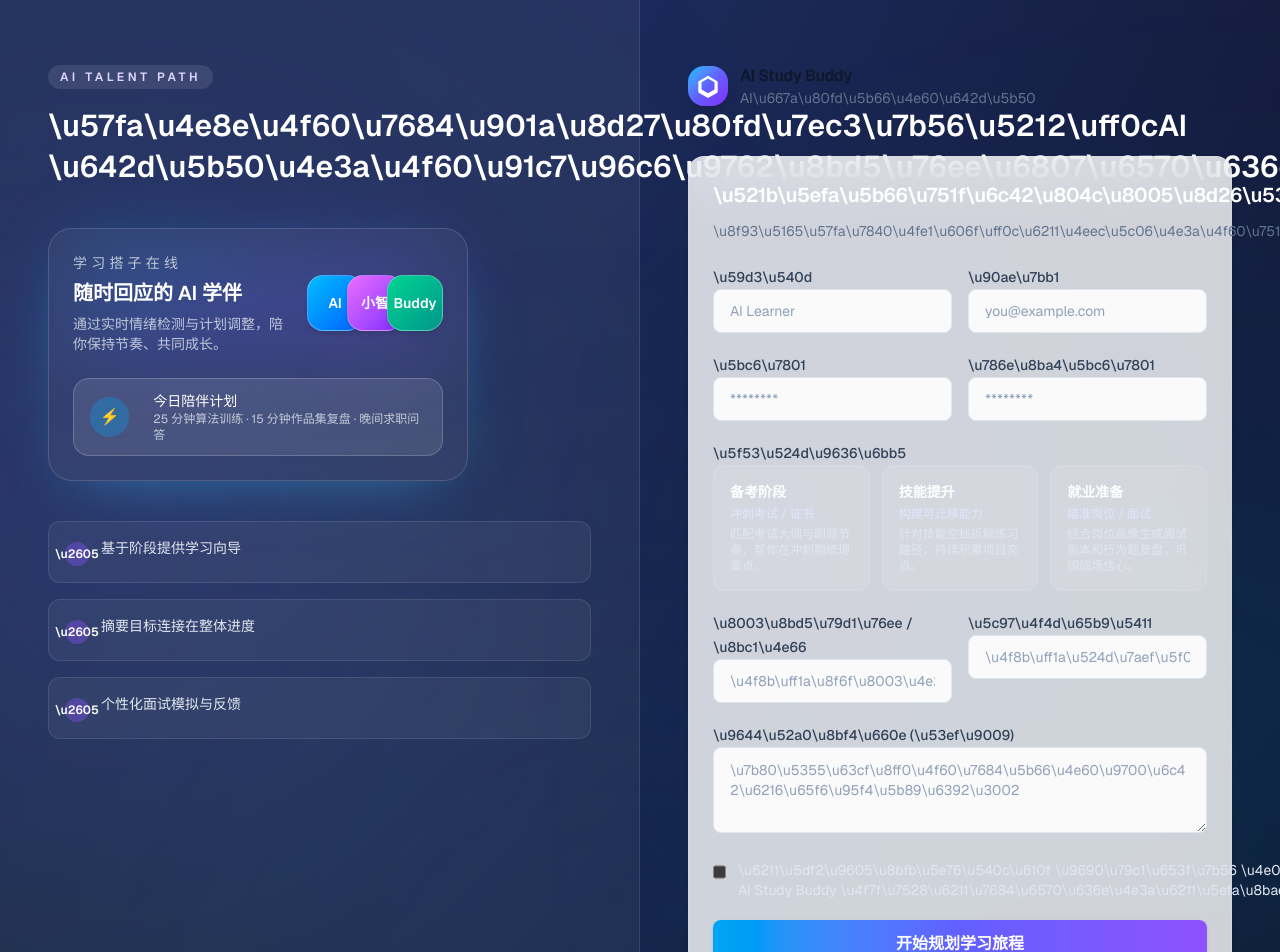
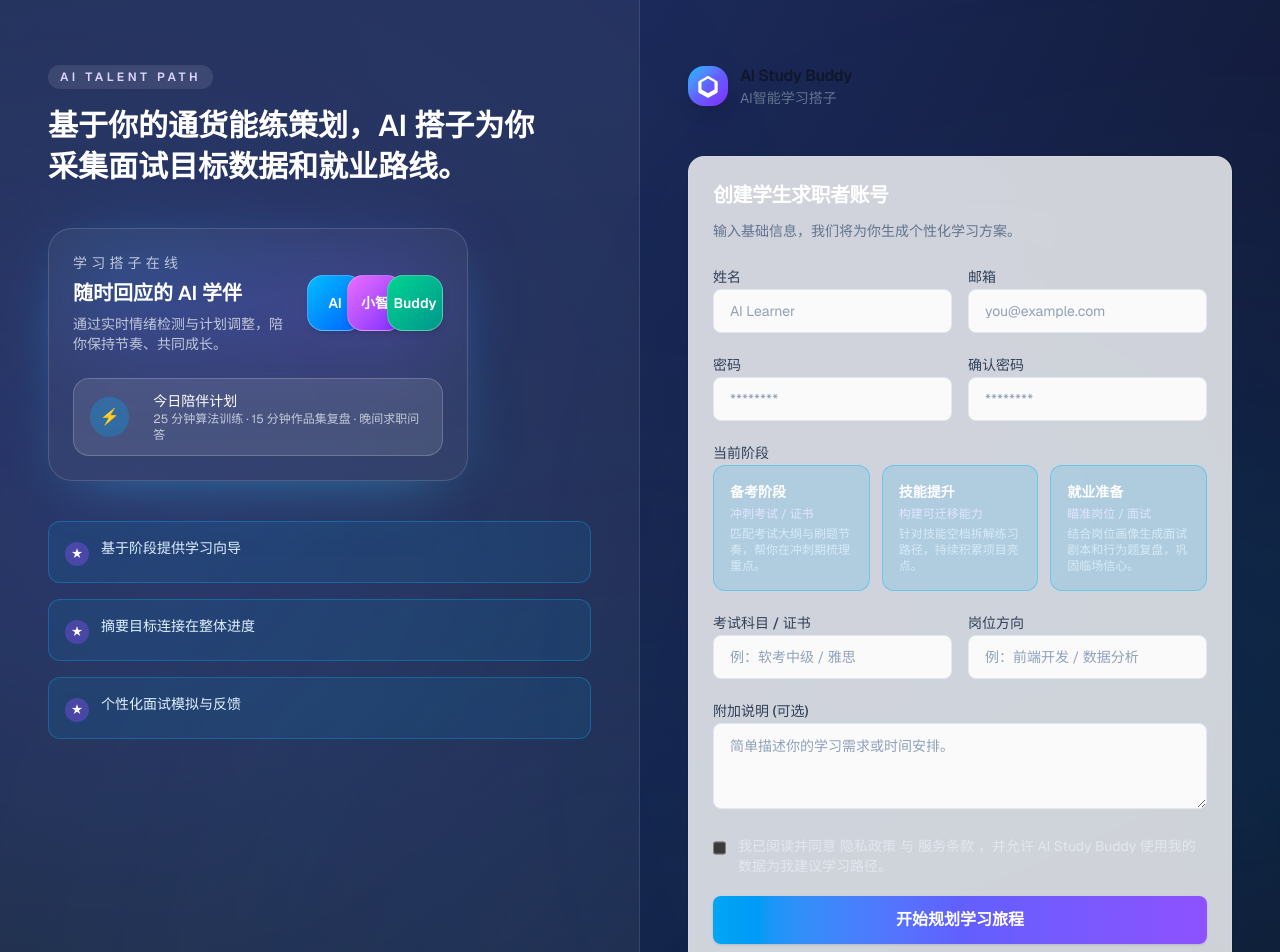
Before and after one commit to 542101079-hub/ai-study-buddy, a Next.js app: page /signup in a window 1280 px wide. Shown: the top 952 px of the page. Built offline with nearby package versions, Linux system fonts and the light colour scheme.

Commit message:
UI:注册页面乱码修复

```diff
--- a/src/app/signup/page.tsx
+++ b/src/app/signup/page.tsx
@@ -22,28 +22,28 @@ import { cn } from "@/lib/utils";
 const STAGES = [
   {
     value: "exam",
-    label: "\u5907\u8003\u9636\u6bb5",
-    headline: "\u51b2\u523a\u8003\u8bd5 / \u8bc1\u4e66",
-    description: "\u5339\u914d\u8003\u8bd5\u5927\u7eb2\u4e0e\u5237\u9898\u8282\u594f\uff0c\u5e2e\u4f60\u5728\u51b2\u523a\u671f\u68b3\u7406\u91cd\u70b9\u3002",
+    label: "备考阶段",
+    headline: "冲刺考试 / 证书",
+    description: "匹配考试大纲与刷题节奏，帮你在冲刺期梳理重点。",
   },
   {
     value: "skills",
-    label: "\u6280\u80fd\u63d0\u5347",
-    headline: "\u6784\u5efa\u53ef\u8fc1\u79fb\u80fd\u529b",
-    description: "\u9488\u5bf9\u6280\u80fd\u7a7a\u6863\u62c6\u89e3\u7ec3\u4e60\u8def\u5f84\uff0c\u6301\u7eed\u79ef\u7d2f\u9879\u76ee\u4eae\u70b9\u3002",
+    label: "技能提升",
+    headline: "构建可迁移能力",
+    description: "针对技能空档拆解练习路径，持续积累项目亮点。",
   },
   {
     value: "job",
-    label: "\u5c31\u4e1a\u51c6\u5907",
-    headline: "\u7784\u51c6\u5c97\u4f4d / \u9762\u8bd5",
-    description: "\u7ed3\u5408\u5c97\u4f4d\u753b\u50cf\u751f\u6210\u9762\u8bd5\u5267\u672c\u548c\u884c\u4e3a\u9898\u590d\u76d8\uff0c\u5de9\u56fa\u4e34\u573a\u4fe1\u5fc3\u3002",
+    label: "就业准备",
+    headline: "瞄准岗位 / 面试",
+    description: "结合岗位画像生成面试剧本和行为题复盘，巩固临场信心。",
   },
 ] as const;
 
 const INSIGHTS = [
-  "\u57fa\u4e8e\u9636\u6bb5\u63d0\u4f9b\u5b66\u4e60\u5411\u5bfc",
-  "\u6458\u8981\u76ee\u6807\u8fde\u63a5\u5728\u6574\u4f53\u8fdb\u5ea6",
-  "\u4e2a\u6027\u5316\u9762\u8bd5\u6a21\u62df\u4e0e\u53cd\u9988",
+  "基于阶段提供学习向导",
+  "摘要目标连接在整体进度",
+  "个性化面试模拟与反馈",
 ];
 
 const EMAIL_PATTERN = /[^\s@]+@[^\s@]+\.[^\s@]+/;
@@ -89,38 +89,38 @@ export default function SignupPage() {
     const nextErrors: FieldErrors = {};
 
     if (!name) {
-      nextErrors.name = "\u8bf7\u586b\u5199\u59d3\u540d\u3002";
+      nextErrors.name = "请填写姓名。";
     }
 
     if (!email) {
-      nextErrors.email = "\u8bf7\u586b\u5199\u90ae\u7bb1\u5730\u5740\u3002";
+      nextErrors.email = "请填写邮箱地址。";
     } else if (!EMAIL_PATTERN.test(email)) {
-      nextErrors.email = "\u8bf7\u8f93\u5165\u6709\u6548\u7684\u90ae\u7bb1\u5730\u5740\u3002";
+      nextErrors.email = "请输入有效的邮箱地址。";
     }
 
     if (!password) {
-      nextErrors.password = "\u8bf7\u586b\u5199\u5bc6\u7801\u3002";
+      nextErrors.password = "请填写密码。";
     } else if (password.length < 6) {
-      nextErrors.password = "\u5bc6\u7801\u81f3\u5c11\u9700\u89816\u4f4d\u5b57\u7b26\u3002";
+      nextErrors.password = "密码至少需要6位字符。";
     }
 
     if (!confirmPassword) {
-      nextErrors.confirmPassword = "\u8bf7\u518d\u6b21\u8f93\u5165\u5bc6\u7801\u3002";
+      nextErrors.confirmPassword = "请再次输入密码。";
     } else if (password && confirmPassword && password !== confirmPassword) {
-      nextErrors.confirmPassword = "\u4e24\u6b21\u8f93\u5165\u7684\u5bc6\u7801\u4e0d\u4e00\u81f4\u3002";
+      nextErrors.confirmPassword = "两次输入的密码不一致。";
     }
 
     if (!stage) {
-      nextErrors.stage = "\u8bf7\u9009\u62e9\u5f53\u524d\u9636\u6bb5\u3002";
+      nextErrors.stage = "请选择当前阶段。";
     }
 
     if (!consentChecked) {
-      nextErrors.consent = "\u8981\u7ee7\u7eed\uff0c\u9700\u540c\u610f\u9690\u79c1\u653f\u7b56\u4e0e\u670d\u52a1\u6761\u6b3e\u3002";
+      nextErrors.consent = "要继续，需同意隐私政策与服务条款。";
     }
 
     if (Object.keys(nextErrors).length > 0) {
       setFieldErrors(nextErrors);
-      setFormError("\u8bf7\u68c0\u67e5\u6807\u8bb0\u7684\u5b57\u6bb5\u3002");
+      setFormError("请检查标记的字段。");
       return;
     }
 
@@ -137,7 +137,7 @@ export default function SignupPage() {
       router.replace("/dashboard");
     } catch (error) {
       console.error("signup failed", error);
-      setFormError("\u6ce8\u518c\u5931\u8d25\uff0c\u8bf7\u7a0d\u540e\u91cd\u8bd5\u3002");
+      setFormError("注册失败，请稍后重试。");
     } finally {
       setLoading(false);
     }
@@ -160,7 +160,7 @@ export default function SignupPage() {
                 AI Talent Path
               </span>
               <h2 className="max-w-lg text-3xl font-semibold leading-snug">
-                \u57fa\u4e8e\u4f60\u7684\u901a\u8d27\u80fd\u7ec3\u7b56\u5212\uff0cAI \u642d\u5b50\u4e3a\u4f60\u91c7\u96c6\u9762\u8bd5\u76ee\u6807\u6570\u636e\u548c\u5c31\u4e1a\u8def\u7ebf\u3002
+                基于你的通货能练策划，AI 搭子为你采集面试目标数据和就业路线。
               </h2>
             </div>
             <StudyBuddyIllustration className="w-full" />
@@ -168,10 +168,10 @@ export default function SignupPage() {
               {INSIGHTS.map((item) => (
                 <li
                   key={item}
-                  className="flex items-start gap-3 rounded-xl border border-white/10 bg-white/5 p-4"
+                  className="flex items-start gap-3 rounded-xl border border-sky-400/30 bg-sky-500/10 p-4 text-sky-100"
                 >
                   <span className="mt-1 inline-flex h-6 w-6 items-center justify-center rounded-full bg-violet-500/35 text-xs font-semibold text-white">
-                    \u2605
+                    ★
                   </span>
                   <span>{item}</span>
                 </li>
@@ -179,26 +179,26 @@ export default function SignupPage() {
             </ul>
           </div>
           <div className="text-xs text-slate-300">
-            \u52a0\u5165\u540e\u6309\u9879\u76ee\u5206\u7c7b\u7acb\u5373\u751f\u6210\u4e2a\u6027\u5316\u63d0\u9ad8\u65b9\u6848\u3002
+            加入后按项目分类立即生成个性化提高方案。
           </div>
         </aside>
         <div className="order-1 w-full px-6 py-10 sm:px-10 lg:order-2 lg:w-1/2 lg:px-12 lg:py-16">
-          <BrandLogo subtitle="AI\u667a\u80fd\u5b66\u4e60\u642d\u5b50" />
+          <BrandLogo subtitle="AI智能学习搭子" />
           <div className="mt-12 max-w-xl">
             <Card className="border-white/10 bg-white/10 text-white backdrop-blur-xl">
               <CardHeader className="space-y-3">
                 <CardTitle className="text-3xl font-semibold">
-                  \u521b\u5efa\u5b66\u751f\u6c42\u804c\u8005\u8d26\u53f7
+                  创建学生求职者账号
                 </CardTitle>
                 <CardDescription className="text-base text-slate-200">
-                  \u8f93\u5165\u57fa\u7840\u4fe1\u606f\uff0c\u6211\u4eec\u5c06\u4e3a\u4f60\u751f\u6210\u4e2a\u6027\u5316\u5b66\u4e60\u65b9\u6848\u3002
+                  输入基础信息，我们将为你生成个性化学习方案。
                 </CardDescription>
               </CardHeader>
               <CardContent className="space-y-6">
                 <form className="space-y-5" onSubmit={handleSubmit} noValidate>
                   <div className="grid gap-4 sm:grid-cols-2">
                     <div className="space-y-2">
-                      <Label htmlFor="name">\u59d3\u540d</Label>
+                      <Label htmlFor="name">姓名</Label>
                       <Input
                         id="name"
                         name="name"
@@ -216,7 +216,7 @@ export default function SignupPage() {
                       )}
                     </div>
                     <div className="space-y-2">
-                      <Label htmlFor="email">\u90ae\u7bb1</Label>
+                      <Label htmlFor="email">邮箱</Label>
                       <Input
                         id="email"
                         name="email"
@@ -236,7 +236,7 @@ export default function SignupPage() {
                   </div>
                   <div className="grid gap-4 sm:grid-cols-2">
                     <div className="space-y-2">
-                      <Label htmlFor="password">\u5bc6\u7801</Label>
+                      <Label htmlFor="password">密码</Label>
                       <Input
                         id="password"
                         name="password"
@@ -254,7 +254,7 @@ export default function SignupPage() {
                       )}
                     </div>
                     <div className="space-y-2">
-                      <Label htmlFor="confirmPassword">\u786e\u8ba4\u5bc6\u7801</Label>
+                      <Label htmlFor="confirmPassword">确认密码</Label>
                       <Input
                         id="confirmPassword"
                         name="confirmPassword"
@@ -273,7 +273,7 @@ export default function SignupPage() {
                     </div>
                   </div>
                   <div className="space-y-3">
-                    <Label>\u5f53\u524d\u9636\u6bb5</Label>
+                    <Label>当前阶段</Label>
                     <input type="hidden" name="stage" value={selectedStage} />
                     <div className="grid gap-3 sm:grid-cols-3">
                       {STAGES.map((item) => {
@@ -286,23 +286,23 @@ export default function SignupPage() {
                             disabled={loading}
                             aria-pressed={isActive}
                             className={cn(
-                              "flex h-full flex-col gap-1 rounded-xl border border-white/10 bg-white/10 p-4 text-left transition-all",
-                              "hover:border-indigo-200/60 hover:bg-white/12",
+                              "flex h-full flex-col gap-1 rounded-xl border border-sky-400/40 bg-sky-500/15 p-4 text-left text-sky-100 transition-all",
+                              "hover:border-sky-300/70 hover:bg-sky-500/25 hover:text-white",
                               isActive &&
-                                "border-indigo-300/60 bg-indigo-500/25 shadow-[0_18px_45px_rgba(79,70,229,0.3)]",
+                                "border-indigo-300/60 bg-indigo-500/25 text-white shadow-[0_18px_45px_rgba(79,70,229,0.3)]",
                               loading && "cursor-not-allowed opacity-70",
                             )}
                           >
                             <span className="text-sm font-semibold text-white">{item.label}</span>
                             <span className="text-xs text-indigo-100">{item.headline}</span>
-                            <span className="text-xs text-slate-200">{item.description}</span>
+                            <span className="text-xs text-sky-100/80">{item.description}</span>
                           </button>
                         );
                       })}
                     </div>
                     {stageMeta && (
                       <div className="rounded-lg border border-white/10 bg-slate-950/50 px-4 py-3 text-xs text-slate-200">
-                        \u5df2\u9009\u62e9\uff1a{stageMeta.label} \u00b7 {stageMeta.headline}
+                        已选择：{stageMeta.label} · {stageMeta.headline}
                       </div>
                     )}
                     {fieldErrors.stage && (
@@ -311,33 +311,33 @@ export default function SignupPage() {
                   </div>
                   <div className="grid gap-4 sm:grid-cols-2">
                     <div className="space-y-2">
-                      <Label htmlFor="goalExam">\u8003\u8bd5\u79d1\u76ee / \u8bc1\u4e66</Label>
+                      <Label htmlFor="goalExam">考试科目 / 证书</Label>
                       <Input
                         id="goalExam"
                         name="goalExam"
                         type="text"
-                        placeholder="\u4f8b\uff1a\u8f6f\u8003\u4e2d\u7ea7 / \u96c5\u601d"
+                        placeholder="例：软考中级 / 雅思"
                         disabled={loading}
                       />
                     </div>
                     <div className="space-y-2">
-                      <Label htmlFor="goalJob">\u5c97\u4f4d\u65b9\u5411</Label>
+                      <Label htmlFor="goalJob">岗位方向</Label>
                       <Input
                         id="goalJob"
                         name="goalJob"
                         type="text"
-                        placeholder="\u4f8b\uff1a\u524d\u7aef\u5f00\u53d1 / \u6570\u636e\u5206\u6790"
+                        placeholder="例：前端开发 / 数据分析"
                         disabled={loading}
                       />
                     </div>
                   </div>
                   <div className="space-y-2">
-                    <Label htmlFor="notes">\u9644\u52a0\u8bf4\u660e (\u53ef\u9009)</Label>
+                    <Label htmlFor="notes">附加说明 (可选)</Label>
                     <textarea
                       id="notes"
                       name="notes"
                       rows={3}
-                      placeholder="\u7b80\u5355\u63cf\u8ff0\u4f60\u7684\u5b66\u4e60\u9700\u6c42\u6216\u65f6\u95f4\u5b89\u6392\u3002"
+                      placeholder="简单描述你的学习需求或时间安排。"
                       disabled={loading}
                       className="w-full rounded-lg border border-slate-200 bg-white/90 px-4 py-3 text-sm text-slate-900 placeholder:text-slate-400 focus-visible:outline-none focus-visible:ring-2 focus-visible:ring-sky-500 focus-visible:ring-offset-2 focus-visible:ring-offset-white disabled:cursor-not-allowed disabled:opacity-60 dark:border-slate-800 dark:bg-slate-950 dark:text-slate-100 dark:placeholder:text-slate-500"
                     />
@@ -353,21 +353,21 @@ export default function SignupPage() {
                         aria-describedby={fieldErrors.consent ? "signup-consent-error" : undefined}
                       />
                       <span>
-                        \u6211\u5df2\u9605\u8bfb\u5e76\u540c\u610f
+                        我已阅读并同意
                         <a
                           href="#privacy"
                           className="px-1 text-sky-300 underline-offset-2 hover:underline"
                         >
-                          \u9690\u79c1\u653f\u7b56
+                          隐私政策
                         </a>
-                        \u4e0e
+                        与
                         <a
                           href="#terms"
                           className="px-1 text-sky-300 underline-offset-2 hover:underline"
                         >
-                          \u670d\u52a1\u6761\u6b3e
+                          服务条款
                         </a>
-                        \uff0c\u5e76\u5141\u8bb8 AI Study Buddy \u4f7f\u7528\u6211\u7684\u6570\u636e\u4e3a\u6211\u5efa\u8bae\u5b66\u4e60\u8def\u5f84\u3002
+                        ，并允许 AI Study Buddy 使用我的数据为我建议学习路径。
                       </span>
                     </label>
                     {fieldErrors.consent && (
@@ -385,13 +385,13 @@ export default function SignupPage() {
                     </div>
                   )}
                   <Button type="submit" size="lg" disabled={loading} className="w-full shadow-[0_12px_35px_rgba(79,70,229,0.32)]">
-                    {loading ? "\u6b63\u5728\u70b9\u4eae\u5b66\u4e60\u65c5\u7a0b..." : "\u5f00\u59cb\u89c4\u5212\u5b66\u4e60\u65c5\u7a0b"}
+                    {loading ? "正在点亮学习旅程..." : "开始规划学习旅程"}
                   </Button>
                 </form>
                 <p className="text-sm text-slate-300">
-                  \u5df2\u6709\u8d26\u53f7\uff1f
+                  已有账号？
                   <Button asChild variant="ghost" size="sm" className="px-1 text-sky-300">
-                    <Link href="/signin">\u7ee7\u7eed\u5b66\u4e60\u65c5\u7a0b</Link>
+                    <Link href="/signin">继续学习旅程</Link>
                   </Button>
                 </p>
               </CardContent>
```
